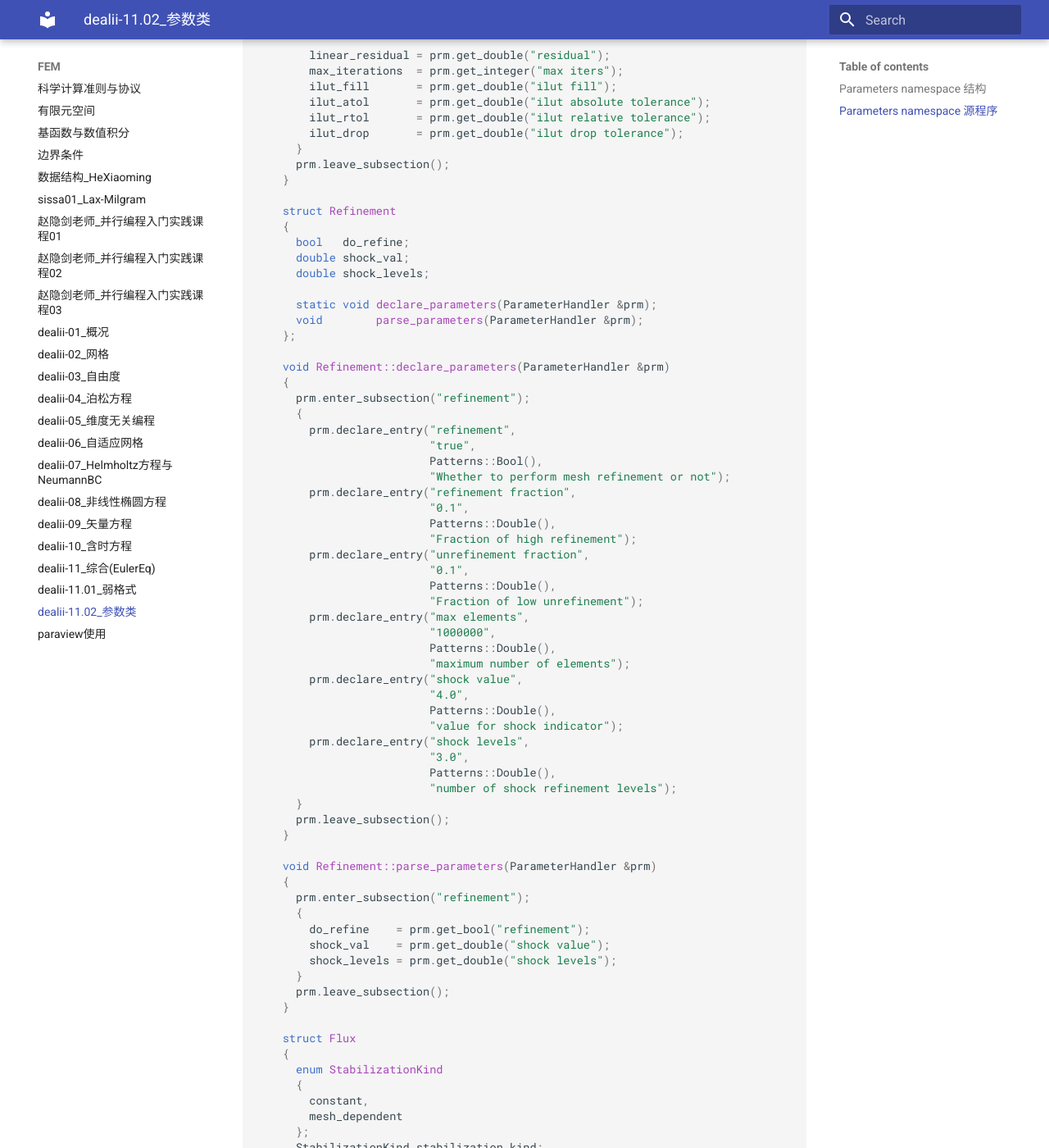
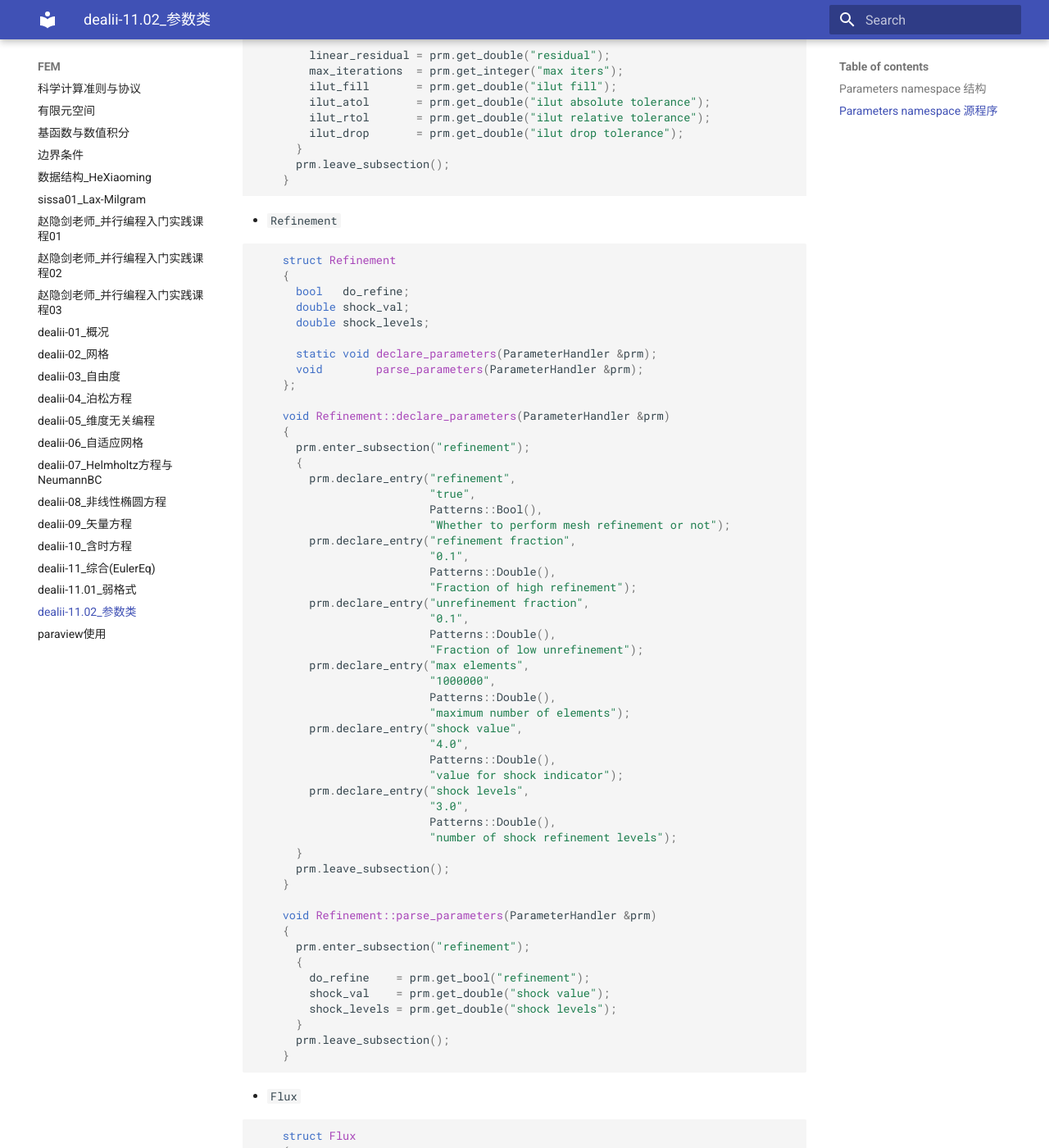
Before and after one commit to ymma98/technotes, an MkDocs documentation site: the page built from docs/FEM/dealii-11.02_参数类.md, in a window 1280 px wide and 1400 px high, scrolled down 2419 px. Shown: the whole window at 82% size. Built offline with MkDocs 1.6.1 and Material for MkDocs 9.7.7, drawn with Linux system fonts in a browser that asks for light colours.

Commit message:
docs/FEM/dealii-11.02_参数类.md updated from https://stackedit.cn/

````diff
--- a/docs/FEM/dealii-11.02_参数类.md
+++ b/docs/FEM/dealii-11.02_参数类.md
@@ -142,7 +142,11 @@ graph TD
       }
       prm.leave_subsection();
     }
+```
 
+* `Refinement`
+
+```cpp
     struct Refinement
     {
       bool   do_refine;
@@ -195,7 +199,11 @@ graph TD
       }
       prm.leave_subsection();
     }
+```
 
+* `Flux`
+
+```cpp
     struct Flux
     {
       enum StabilizationKind
````
Also changed, not shown: other parts of docs/FEM/dealii-11.02_参数类.md (+3 -3 lines).
